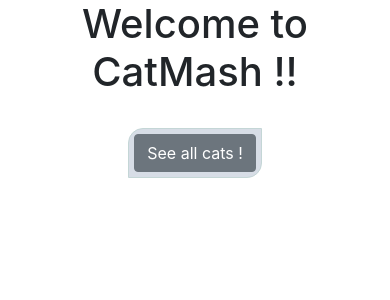
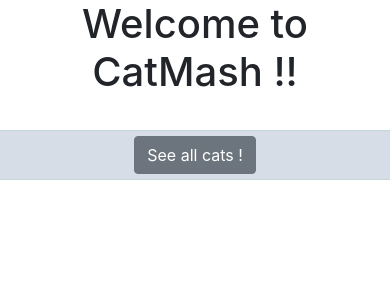
Before and after one commit to mjedli/CatMash---JAVA-SPRING-ANGULAR, an Angular app in the folder catmash-angular/: page /cats in a window 390 px wide. Shown: the top 300 px of the page. Built offline with nearby package versions, Linux system fonts and the light colour scheme; no server answers.

Commit message:
update responsive design

```diff
--- a/catmash-angular/src/app/all-cats/allcats.component.html
+++ b/catmash-angular/src/app/all-cats/allcats.component.html
@@ -1,20 +1,12 @@
 
 
 <div *ngFor="let Cat of Cats" class="row">
-    <div class="col" align="center"></div>
-        <div class="col cat-div coin" align="center">
+    <div class="col" align="center">
         <br>
         <img class="coin" src="{{Cat.url}}" width="250" height="250">
         <br><br>
         <h3>Score : {{Cat.score}}</h3>
         <br><br>
+        <hr>
     </div>
-        <div class="col cat-div coin" align="center">
-            <br>
-            <img class="coin" src="http://24.media.tumblr.com/tumblr_m29a9d62C81r2rj8po1_500.jpg" width="250" height="250">
-            <br><br>
-            <h3>Score : 5</h3>
-            <br><br>
 </div>
-    <div class="col" align="center"></div>
-</div>
--- a/catmash-angular/src/app/app.component.html
+++ b/catmash-angular/src/app/app.component.html
@@ -9,14 +9,14 @@
 <footer>
   <br>
   <div class="row">
-    <div class="col"></div>
-    <div class="col"></div>
+    <div class="col-sm d-sm-none d-md-block d-md-none d-lg-block"></div>
+    <div class="col-sm d-sm-none d-md-block d-md-none d-lg-block"></div>
     <div class="col cat-div coin" align="center">
       <a href="cats">
         <button type="button" class="btn btn-secondary">See all cats !</button>
       </a>
       </div>
-    <div class="col"></div>
-    <div class="col"></div>
+    <div class="col-sm d-sm-none d-md-block d-md-none d-lg-block"></div>
+    <div class="col-sm d-sm-none d-md-block d-md-none d-lg-block"></div>
   </div>
 </footer>
--- a/catmash-angular/src/app/catmash/catmash.component.html
+++ b/catmash-angular/src/app/catmash/catmash.component.html
@@ -1,7 +1,7 @@
 
 
 <div class="row">
-    <div class="col" align="center"></div>
+    <div class="col-sm d-sm-none d-md-block d-md-none d-lg-block" align="center"></div>
     <div class="col cat-div coin" align="center">
         <br>
         <img class="coin" src="{{firstCatImage.url}}" width="250" height="250">
@@ -20,5 +20,5 @@
         <button type="submit" (click) = 'myFavorit(id2.value, url2.value)' class="btn btn-success">My Favorite</button>
         <br><br>
     </div>
-    <div class="col" align="center"></div>
+    <div class="col-sm d-sm-none d-md-block d-md-none d-lg-block" align="center"></div>
 </div>
```
Lines whose indentation alone changed are shown as unchanged.
